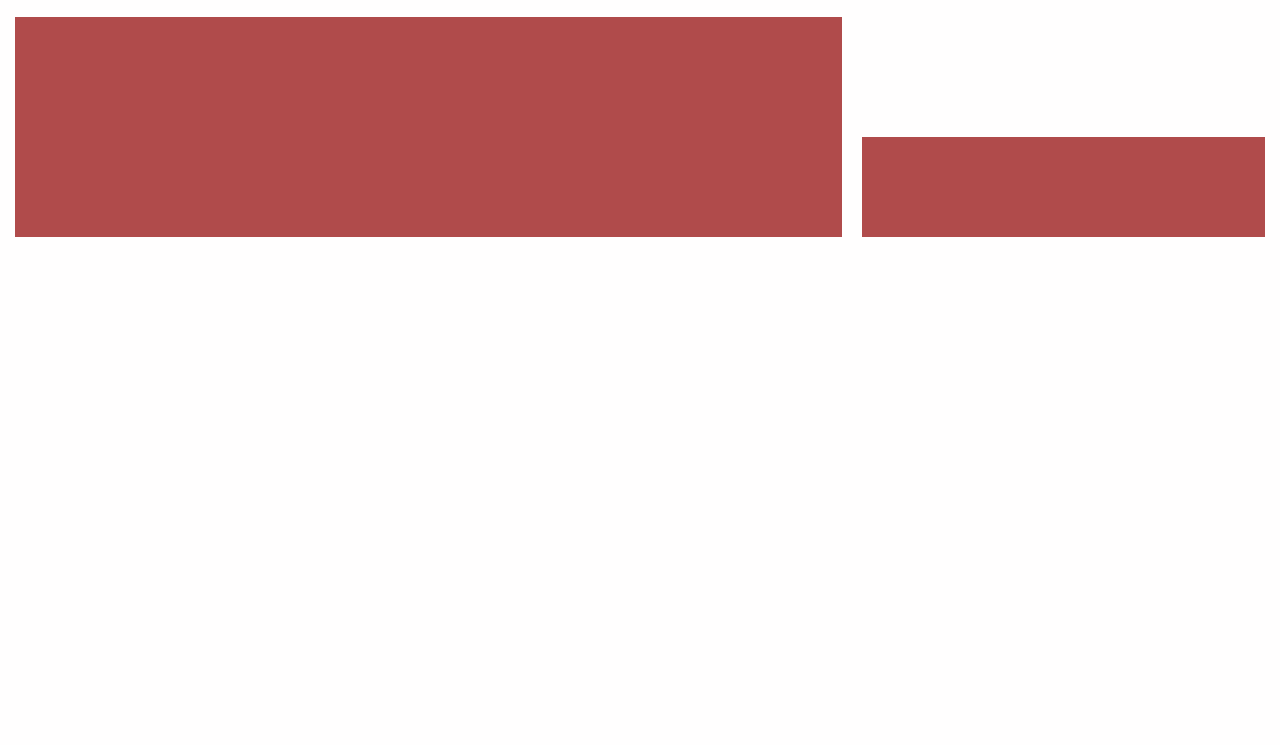
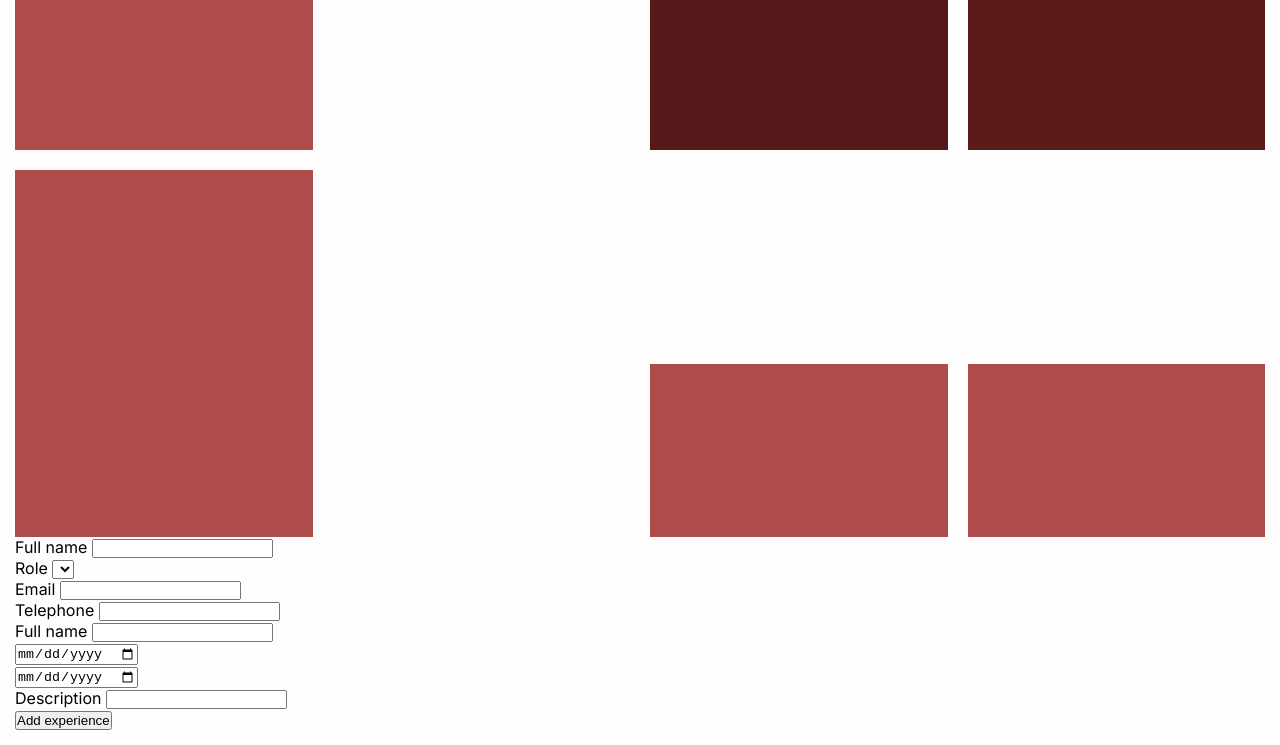
Before and after one commit to ayanakkabi1/Workspher-project, a plain HTML site: page index.html in a window 1280 px wide. Shown: the part 77-822 px from the top of the page. Before the commit the page ends 800 px from the top, so only its background shows below. Drawn offline with Linux system fonts and the light colour scheme.

Commit message:
feat/Add basic HTML form structure

```diff
--- a/css/styles.css
+++ b/css/styles.css
@@ -1,4 +1,3 @@
-
 * {
   margin: 0;
   padding: 0;
@@ -33,15 +32,13 @@
 .burger span::before {
   top: -8px;
 }
-
-
 .burger span::after {
   top: 8px;
 }
 
 
 .burger.active span {
-  background: transparent; /* hides middle line */
+  background: transparent;
 }
 
 .burger.active span::before {
@@ -71,33 +68,50 @@ body{
 
 .zones{
   display:grid;
-  grid-template-columns: repeat(3, 1fr);
-  grid-template-rows :repeat(2 , 1fr);
+  grid-template-columns: repeat(4, 1fr);
+  grid-template-rows :repeat(3 , 1fr);
   grid-auto-rows: 100px;
   gap: 20px;
+  height: 70vh;
+  width: 100%;
 }
 
-.Salle-de-conférence{
-  grid-column: span 2;
-  grid-row: span 2;
+.Salle-de-conference{
+ grid-column: 1 / 2;
+  grid-row: 1 / 2;
   background-color: #b04b4b;
 }
 
-.Réception{
-    grid-column: span 2;
-    grid-row: span 2;
+.reception{
+     grid-column: 1;
+     grid-row: 2/4;
     background-color: #b04b4b;
 }
-
-.Salle-de-serveurs{
+.couloir-verticale{
+    grid-column: 2;
+    grid-row: 1/4;
+}
+.couloir-horizontale{
+    grid-column: 3/5;
+    grid-row: 2;
+}
+.Salle-des-serveurs{
+    grid-column: 3;
+    grid-row: 1;
+    background-color: #551919;
+}
+.Salle-de-securite{
+    grid-column: 4;
+    grid-row: 1;
+    background-color: #5c1b1b;
+}
+.Salle-du-personnel{
+    grid-column: 3;
+    grid-row: 3;
     background-color: #b04b4b;
 }
-.Salle-de-sécurité{
-    background-color: #b04b4b;
-}
-.Salle-de-personnel{
+.Salle-archives{
+   grid-column:4;
+   grid-row:3;
   background-color: #b04b4b;
 }
-.Salle-archive{
-  background-color: #b04b4b;
-}
--- a/index.html
+++ b/index.html
@@ -1,39 +1,85 @@
 <!DOCTYPE html>
 <html lang="en">
+
 <head>
     <meta charset="UTF-8">
     <meta name="viewport" content="width=device-width, initial-scale=1.0">
     <title>WorkSphere - Virtual Workspace</title>
     <link rel="stylesheet" href="css/styles.css">
-    <link href="https://fonts.googleapis.com/css2?family=Inter:wght@300;400;500;600;700;800&display=swap" rel="stylesheet">
+    <link href="https://fonts.googleapis.com/css2?family=Inter:wght@300;400;500;600;700;800&display=swap"
+        rel="stylesheet">
 </head>
+
 <body>
     <header>
         <div class="headercontent">
             <h1>WorkSphere</h1>
-            <button class="burger" id="burgerBtn">
-  <span></span>
-</button>
-
+            <button class="burger" id="burgerBtn"></button>
         </div>
 
     </header>
-    <nav class="mainnav">
+    <aside class="mainnav">
+        <button>Add New Worker</button>
         <div class="unsignedstaf">
-        <p>Unassigned Staff</p>
+            <p>Unassigned Staff</p>
         </div>
-        <button>Add New Worker</button>
-    </nav>
+    </aside>
     <main>
         <div class="zones">
-            <div class="Salle-de-conférence"></div>
-            <div class="Réception"></div>
+            <div class="Salle-de-conference"></div>
+            <div class="reception"></div>
+            <div class="couloir-verticale"></div>
             <div class="Salle-des-serveurs"></div>
-            <div class="Salle-de-sécurité"></div>
+            <div class="Salle-de-securite"></div>
+            <div class="couloir-horizontale"></div>
             <div class="Salle-du-personnel"></div>
             <div class="Salle-archives"></div>
         </div>
     </main>
     <script src="js/app.js"></script>
+    <form id="Add">
+        <div class="nom">
+            <label for="name">Full name</label>
+            <input type="text">
+        </div>
+        <div class="role">
+            <label for="name">Role</label>
+            <select></select>
+        </div>
+        <div class="email">
+            <label for="email">Email</label>
+            <input type="text">
+        </div>
+        <div class="telephone">
+            <label for="name">Telephone</label>
+            <input type="text">
+        </div>
+        <div class="experience">
+            <form class="experience">
+                <div class="societenom">
+                    <label for="name">Full name</label>
+                    <input type="text">
+                </div>
+        </div>
+        <div class="datedepart">
+            <label for="name"></label>
+            <input type="date">
+        </div>
+        </div>
+        <div class="datefin">
+            <label for="name"></label>
+            <input type="date">
+        </div>
+        </div>
+        <div class="societenom">
+            <label for="name">Description</label>
+            <input type="text-area">
+        </div>
+        </div>
+        <button class="addexp">Add experience</button>
+    </form>
+    </div>
+    </form>
 </body>
+
 </html>
--- a/js/app.js
+++ b/js/app.js
@@ -1,5 +1,4 @@
 
-console.log('WorkSphere app loaded');
 const btn = document.getElementById("burgerBtn");
 
 btn.addEventListener("click", () => {
```
